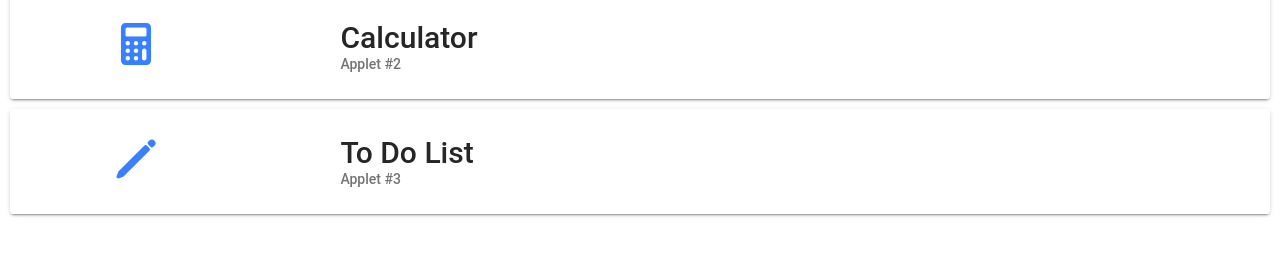
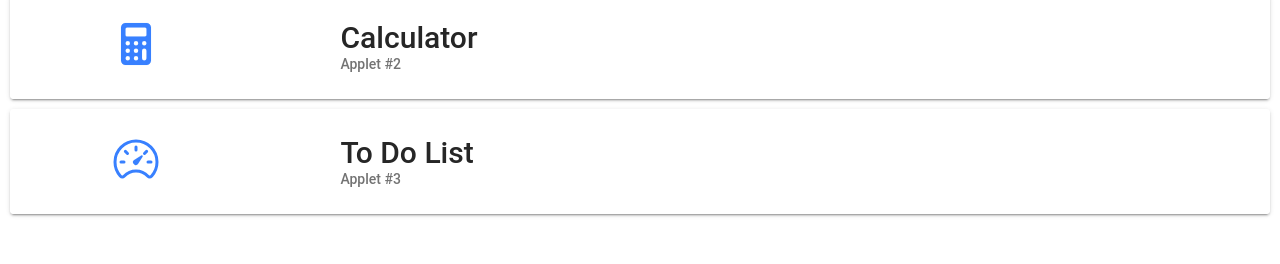
Before and after one commit to cliffamadeus/ion-t-evangelio, a React (Vite) app: page /home in a window 1280 px wide. Shown: the part 187-451 px from the top of the page. Built offline with nearby package versions, Linux system fonts and the light colour scheme.

Commit message:
Converted cards into for-each dynamic components

```diff
--- a/src/pages/home.tsx
+++ b/src/pages/home.tsx
@@ -1,9 +1,29 @@
 import {
-    //Initial Components
-    IonContent, IonHeader, IonPage, IonTitle, IonToolbar,
-    IonCard, IonCardContent, IonCardHeader, IonCardSubtitle, IonCardTitle,
-    IonIcon, IonCol, IonGrid, IonRow,  IonButton, IonNavLink
+  IonBackButton,
+  IonButton,
+  IonButtons,
+  IonCard,
+  IonCardContent,
+  IonCardHeader,
+  IonCardSubtitle,
+  IonCardTitle,
+  IonCol,
+  IonContent,
+  IonGrid,
+  IonHeader,
+  IonIcon,
+  IonInput,
+  IonItem,
+  IonLabel,
+  IonList,
+  IonPage,
+  IonRow,
+  IonTitle,
+  IonToolbar,
+  IonItemDivider,
+  IonSearchbar
 } from '@ionic/react';
+
 //Custom CSS
 import './home.css';
 
@@ -12,6 +32,29 @@ import { speedometerOutline,calculator,pencil} from 'ionicons/icons';
 
 //Additional Routes
 import ClickCounter from './clickcounter';
+
+const cardData = [
+  {
+    title: 'Click Counter',
+    icon: speedometerOutline,
+    subtitle: 'Applet #1',
+    link: '/clickcounter'
+  },
+  {
+    title: 'Calculator',
+    icon: calculator,
+    subtitle: 'Applet #2',
+    link: '/calculator'
+  },
+  {
+    title: 'To Do List',
+    icon: speedometerOutline,
+    subtitle: 'Applet #3',
+    link: '/todolist'
+  }
+  // Add more card data objects here as needed
+];
+
 
   const Home: React.FC = () => {
     return (
@@ -27,69 +70,25 @@ import ClickCounter from './clickcounter';
               <IonTitle size="large">Home</IonTitle>
             </IonToolbar>
           </IonHeader>
-
-          {/*Click counter card*/}
-          <IonCard href='/clickcounter' >
+          {cardData.map((card, index) => (
+            <IonCard key={index} href={card.link}>
               <IonCardHeader>
                 <IonCardTitle>
                   <IonGrid>
                     <IonRow>
                       <IonCol push=".75">
-                    <IonIcon className="home-card-icon"  icon={speedometerOutline} color="primary"></IonIcon>
+                        <IonIcon className="home-card-icon" icon={card.icon} color="primary"></IonIcon>
                       </IonCol>
                       <IonCol pull='3'>
-                    <div className="home-card-title">Click Counter</div>
-                    <IonCardSubtitle>Applet #1 </IonCardSubtitle>
-                    {/*
-                    <IonNavLink routerDirection="forward" component={() => <ClickCounter />}>
-                      <IonButton>Navigate</IonButton>
-                    </IonNavLink>
-                    */}
+                        <div className="home-card-title">{card.title}</div>
+                        <IonCardSubtitle>{card.subtitle}</IonCardSubtitle>
                       </IonCol>
                     </IonRow>
                   </IonGrid>
                 </IonCardTitle>
               </IonCardHeader>
             </IonCard>
-
-          {/*Click counter card*/}
-          <IonCard href="/">
-            <IonCardHeader>
-              <IonCardTitle>
-                <IonGrid>
-                  <IonRow>
-                  <IonCol push=".75">
-                    <IonIcon className="home-card-icon"  icon={calculator} color="primary"></IonIcon>
-                  </IonCol>
-                  <IonCol pull='3'>
-                    <div className="home-card-title">Calculator</div>
-                    <IonCardSubtitle>Applet #2 </IonCardSubtitle>
-                  </IonCol>
-                    </IonRow>
-                </IonGrid>
-              </IonCardTitle>
-            </IonCardHeader>
-          </IonCard>
-
-           {/*To do list card*/}
-           <IonCard href="/todolist">
-            <IonCardHeader>
-              <IonCardTitle>
-                <IonGrid>
-                  <IonRow>
-                  <IonCol push=".75">
-                    <IonIcon className="home-card-icon"  icon={pencil} color="primary"></IonIcon>
-                  </IonCol>
-                  <IonCol pull='3'>
-                    <div className="home-card-title">To Do List</div>
-                    <IonCardSubtitle>Applet #3 </IonCardSubtitle>
-                  </IonCol>
-                    </IonRow>
-                </IonGrid>
-              </IonCardTitle>
-            </IonCardHeader>
-          </IonCard>
-
+          ))}
         </IonContent>
       </IonPage>
     );
```
Lines whose indentation alone changed are shown as unchanged.
